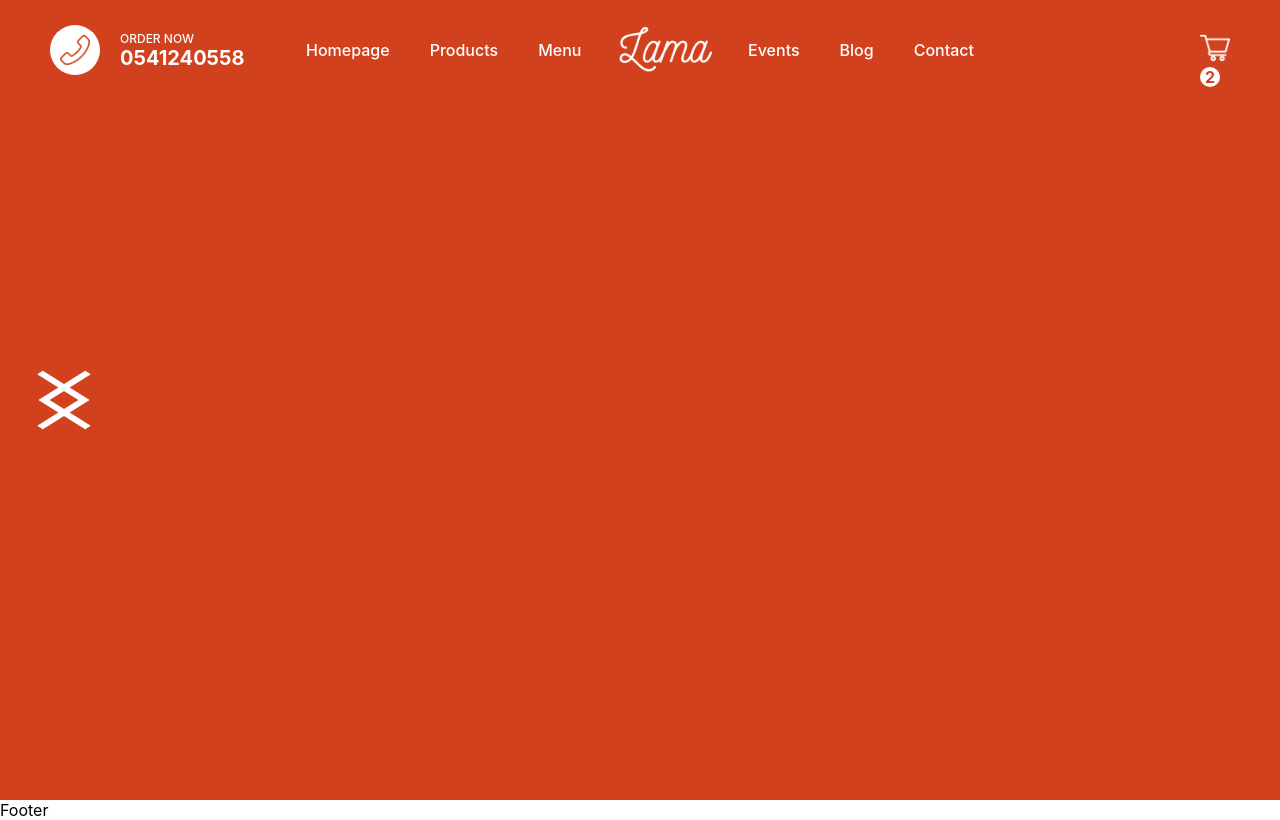
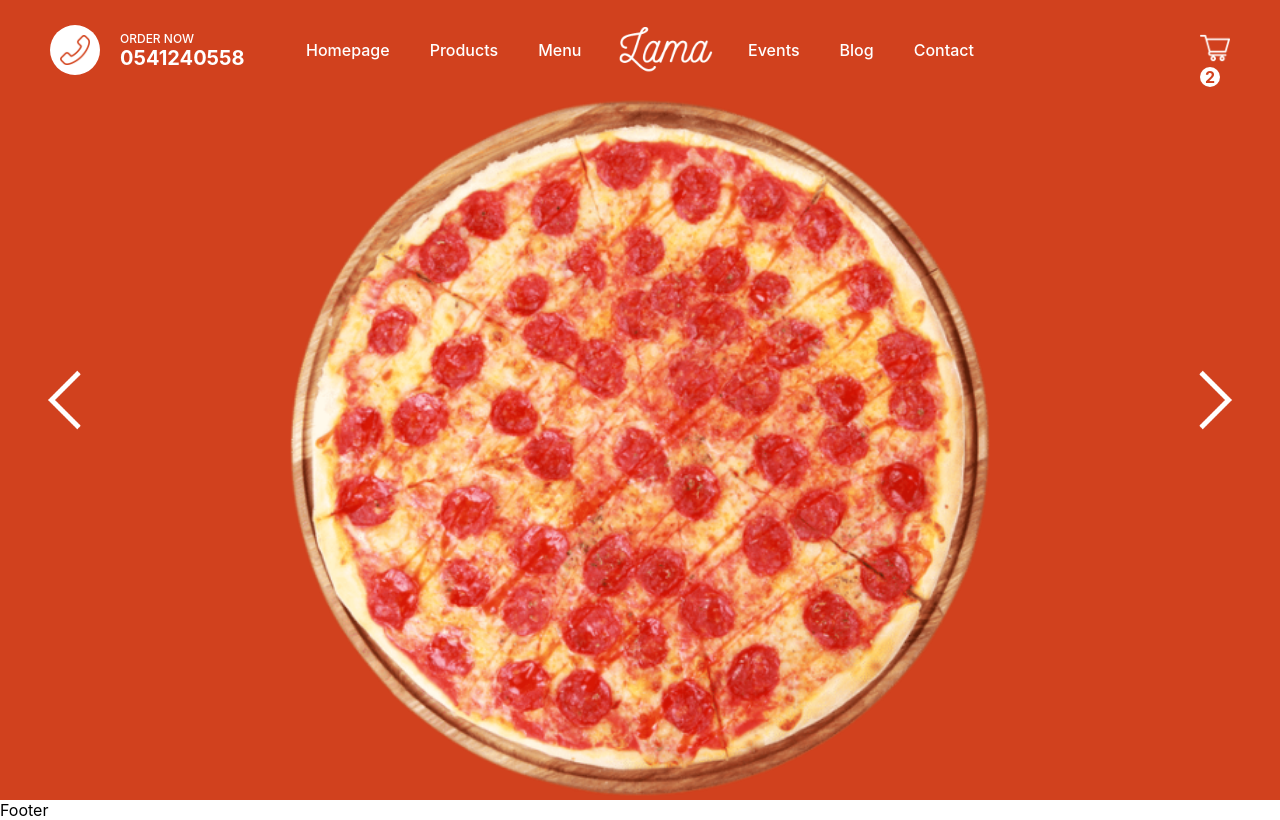
Before and after one commit to jonnymbir/pizzaria, a Next.js app: page / in a window 1280 px wide. Built offline with nearby package versions, Linux system fonts and the light colour scheme.

Commit message:
completed the banner

```diff
--- a/components/Featured.jsx
+++ b/components/Featured.jsx
@@ -1,30 +1,43 @@
 
 import Image from "next/image";
+import { useState } from "react";
 import styles from "../styles/Featured.module.css";
 
 function Featured() {
+    const [index, setIndex] = useState(0);
+    const images = [
+        "/img/pizza.png",
+        "/img/pizza-banner-transparent.png",
+        "/img/pizza-banner.jpg",
+    ]
 
-    const images = [
-        "/img/featured.png",
-        "/img/featured2.png",
-        "/img/featured3.png",
-    ]
+    const handleArrow = (direction) =>{
+        if(direction === "l"){
+            setIndex(index !==0 ? index-1 : 2)
+        }
+
+        if(direction === "r"){
+            setIndex(index !==2 ? index+1 : 0)
+        }
+    }
+
+    console.log(index);
 
     return (
         <div className={styles.container}>
-            <div className={styles.arrowContainer} style={{ left: 0 }}>
-                <Image src="/img/arrowl.png" alt="" layout="fill"/>
+            <div className={styles.arrowContainer} style={{ left: 0 }} onClick={()=> handleArrow("l")}>
+                <Image src="/img/arrowl.png" alt="" layout="fill" objectFit="contain"/>
            </div>
-           <div className={styles.wrapper}>
-             <div className={styles.imgContainer}>
-                {/* { images.map((img, i) => (
-                    <Image src="/img/pizza.png" alt="" key={i} layout="fill"/>
+           <div className={styles.wrapper} style={{ transform: `translateX(${-100*index}vw)` }}>
+                { images.map((img, i) => (
+                    <div className={styles.imgContainer} key={i}>
+                        <Image src={img} alt="" key={i} layout="fill" objectFit="contain"/>
+                    </div>
                 ))
-                } */}
-             </div>
+                }
            </div>
-           <div className={styles.arrowContainer} style={{ left: 0 }}>
-                <Image src="/img/arrowr.png" alt="" layout="fill"/>
+           <div className={styles.arrowContainer} style={{ right: 0 }} onClick={()=> handleArrow("r")}>
+                <Image src="/img/arrowr.png" alt="" layout="fill" objectFit="contain"/>
            </div>
         </div>
     )
--- a/styles/Featured.module.css
+++ b/styles/Featured.module.css
@@ -1,6 +1,7 @@
 .container{
     height: calc(100vh - 100px);
     background-color: #d1411e;
+    overflow: hidden;
 }
 
 .arrowContainer{
@@ -10,4 +11,19 @@
     top: 0;
     bottom: 0;
     margin: auto;
+    cursor: pointer;
+    z-index: 2;
 }
+
+.wrapper{
+    width: 300vw;
+    height: 100%;
+    display: flex;
+    transition: all 1.0s ease-in-out;
+}
+
+.imgContainer{
+    width: 100vw;
+    height: 100%;
+    position: relative;
+}
```
Also changed, not shown: public/img/pizza-banner-transparent.png (added), public/img/pizza-banner.jpg (added).
